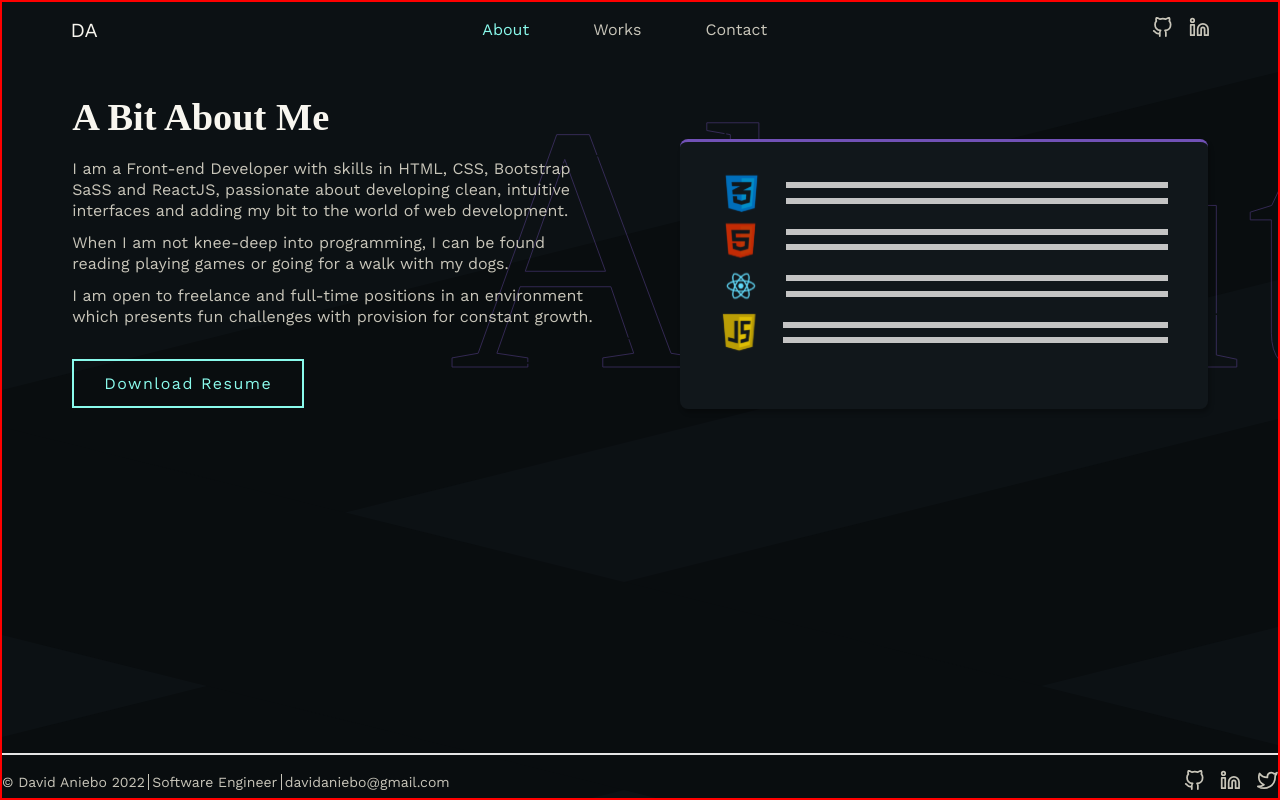
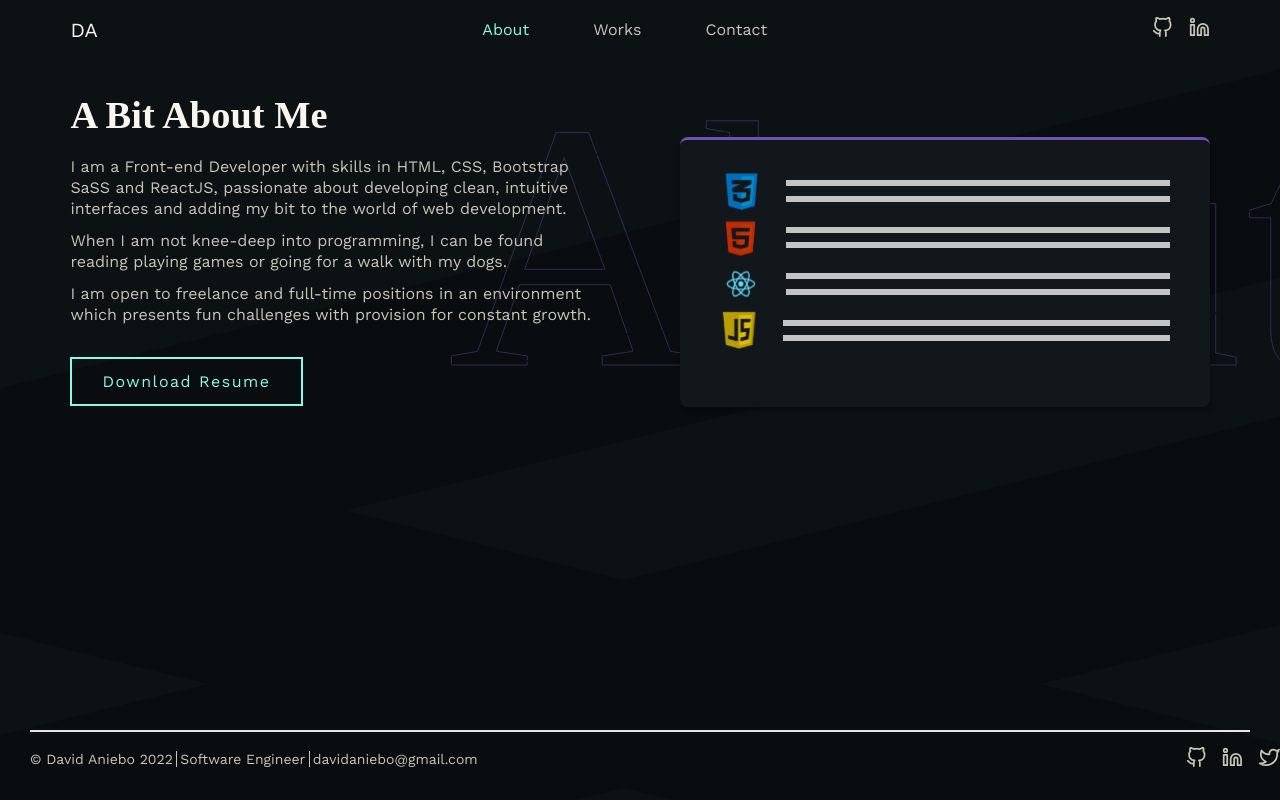
Before and after one commit to Webmekanic/My-Portfolio-v2.0.0, a React (Create React App) app: page /about in a window 1280 px wide. Built offline with nearby package versions, Linux system fonts and the light colour scheme; a web font is replaced by a local one.

Commit message:
fix:: add footer responssiveness

```diff
--- a/src/pages/About.jsx
+++ b/src/pages/About.jsx
@@ -74,9 +74,7 @@ const About = () => {
             </section>
           </AboutAniebo>
         </section>
-        <section className="footerSection">
-          <Footer classname="aboutFooter socialIcon" />
-        </section>
+        <Footer classname="aboutFooter socialIcon" />
       </AboutMe>
     </>
   )
--- a/src/styles/AboutStyle.jsx
+++ b/src/styles/AboutStyle.jsx
@@ -5,8 +5,7 @@ export const AboutMe = styled.div`
   position: relative;
   z-index: 20;
   width: 100%;
-  padding-bottom: 3rem;
-  border: 2px solid red;
+  padding-bottom: 6rem;
 
   .pattern1 {
     background: ${({ theme }) => theme.colors.barColor};
@@ -53,9 +52,13 @@ export const AboutMe = styled.div`
     position: absolute;
     top: 35px;
   }
+
   .aboutFooter {
     position: absolute;
-    bottom: 0;
+    bottom: 25px;
+    padding-left: 30px;
+    padding-right: 30px;
+    // border: 2px solid yellow;
   }
 
   @media ${({ theme }) => theme.mediaQueries.medium} {
```
